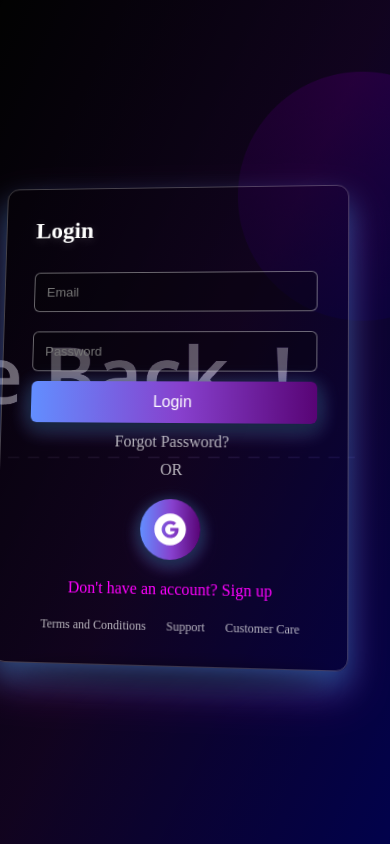
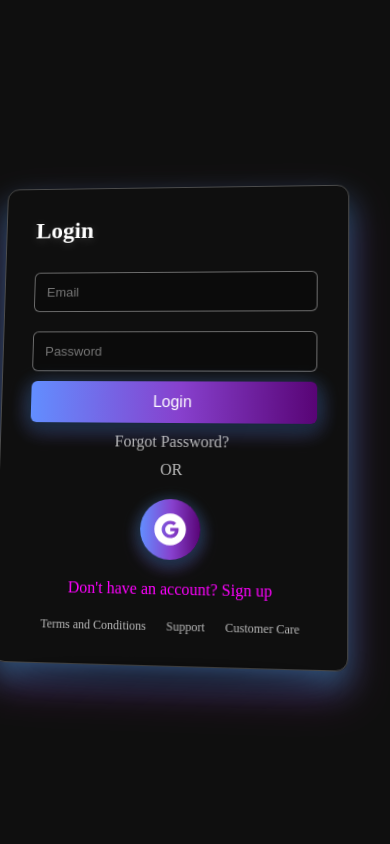
Before and after one commit to keshavchandel13/College-Bawa, a React (Vite) app in the folder Frontend/: page /login in a window 390 px wide. Built offline with nearby package versions, Linux system fonts and the light colour scheme.

Commit message:
New small devices bg updated

```diff
--- a/Frontend/src/styles/auth/login.css
+++ b/Frontend/src/styles/auth/login.css
@@ -203,12 +203,7 @@ button:active {
     left: 0;
     width: 100%;
     height: 100%;
-    background: linear-gradient(
-      to bottom right,
-      rgba(0, 0, 0, 0.7), /* Black */
-      rgba(25, 0, 51, 0.5), /* Dark Purple */
-      rgba(0, 0, 102, 0.7)  /* Deep Blue */
-    );
+    background-image: url('/smallerdevies.png');
     z-index: 1;
   }
 
```
Also changed, not shown: Frontend/public/smallerdevies.png (added).
